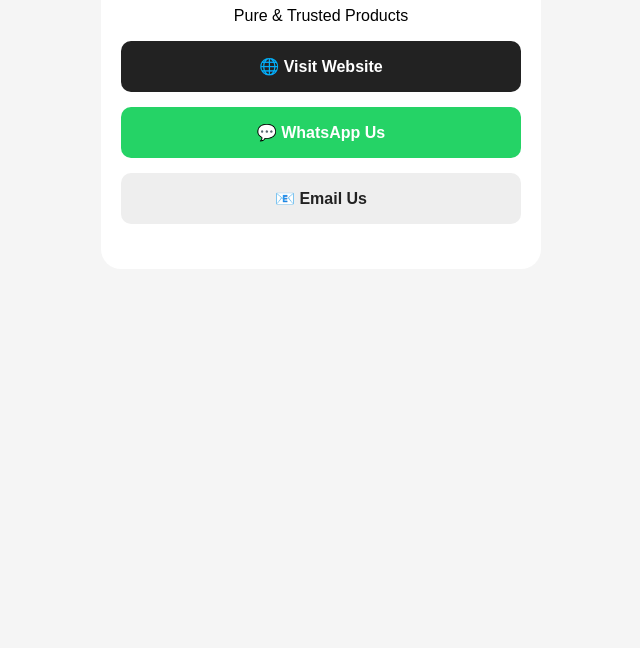
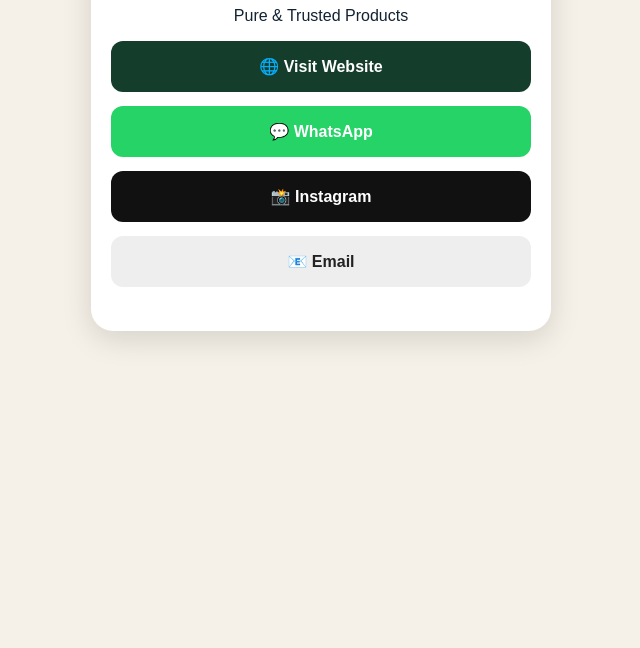
Before and after one commit to ps2375480-gif/Darshan-organic-qr, a plain HTML site: page index.html in a window 1280 px wide. Shown: the part 152-800 px from the top of the page, without its empty margins (319-959 px from the left). Drawn offline with Linux system fonts and the light colour scheme.

Commit message:
Revise HTML structure and styles for index.html

```diff
--- a/index.html
+++ b/index.html
@@ -3,53 +3,66 @@
 <head>
 <meta name="viewport" content="width=device-width, initial-scale=1">
 <title>Darshan Organics</title>
+
 <style>
-    body {
-      font-family: Arial;
-      background: #f5f5f5;
-      text-align: center;
-      padding: 40px 20px;
+body{
+  font-family:Arial;
+  background:#f5f1e8;
+  text-align:center;
+  padding:40px 18px;
+  color:#123;
 }
-    .box {
-      max-width: 400px;
-      margin: auto;
-      background: white;
-      padding: 30px 20px;
-      border-radius: 20px;
+.box{
+  max-width:420px;
+  margin:auto;
+  background:white;
+  padding:30px 20px;
+  border-radius:22px;
+  box-shadow:0 8px 30px #0002;
 }
-    a {
-      display: block;
-      padding: 16px;
-      margin: 15px 0;
-      border-radius: 10px;
-      text-decoration: none;
-      font-weight: bold;
+a{
+  display:block;
+  padding:16px;
+  margin:14px 0;
+  border-radius:12px;
+  text-decoration:none;
+  font-weight:bold;
 }
-    .website { background:#222; color:white; }
-    .whatsapp { background:#25D366; color:white; }
-    .email { background:#eee; color:#222; }
+.website{background:#143d2b;color:white;}
+.whatsapp{background:#25D366;color:white;}
+.instagram{background:#111;color:white;}
+.email{background:#eee;color:#222;}
 </style>
 </head>
 
 <body>
+
 <div class="box">
+
 <h1>🌿 Darshan Organics</h1>
 <p>Pure & Trusted Products</p>
 
 <a class="website"
-       href="https://1xt9vs-gh.myshopify.com">
+href="https://darshanorganics.com">
 🌐 Visit Website
 </a>
 
 <a class="whatsapp"
 href="https://wa.me/917869304402">
-       💬 WhatsApp Us
+💬 WhatsApp
+</a>
+
+<a class="instagram"
+href="https://www.instagram.com/darshan_organics?stkn=b2F2ZWJvdm9sb3k5&utm_source=qr">
+📸 Instagram
 </a>
 
 <a class="email"
 href="mailto:darshanorganics.support@gmail.com">
-       📧 Email Us
+📧 Email
 </a>
+
 </div>
+
 </body>
 </html>
```
Lines whose indentation alone changed are shown as unchanged.
